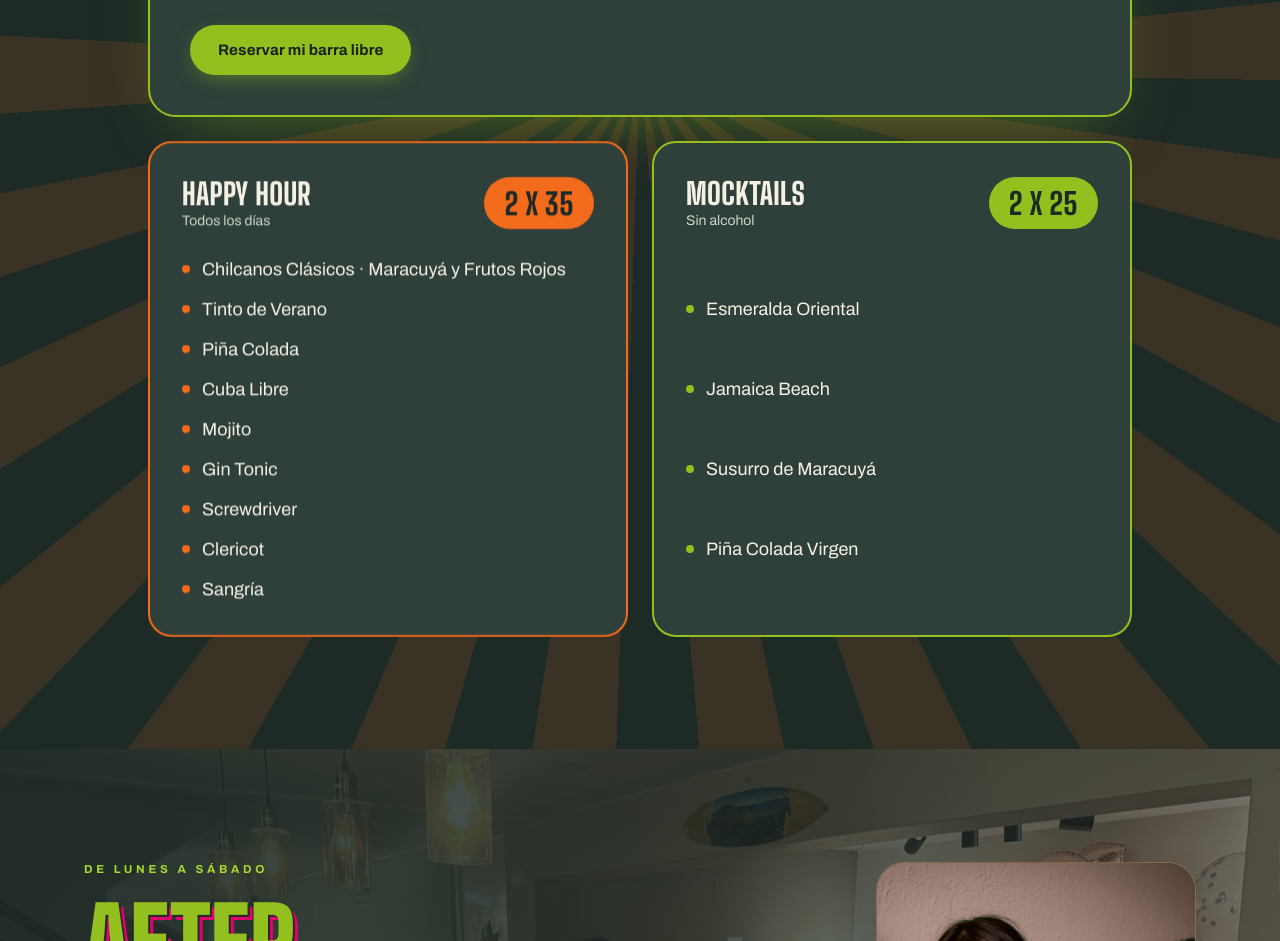
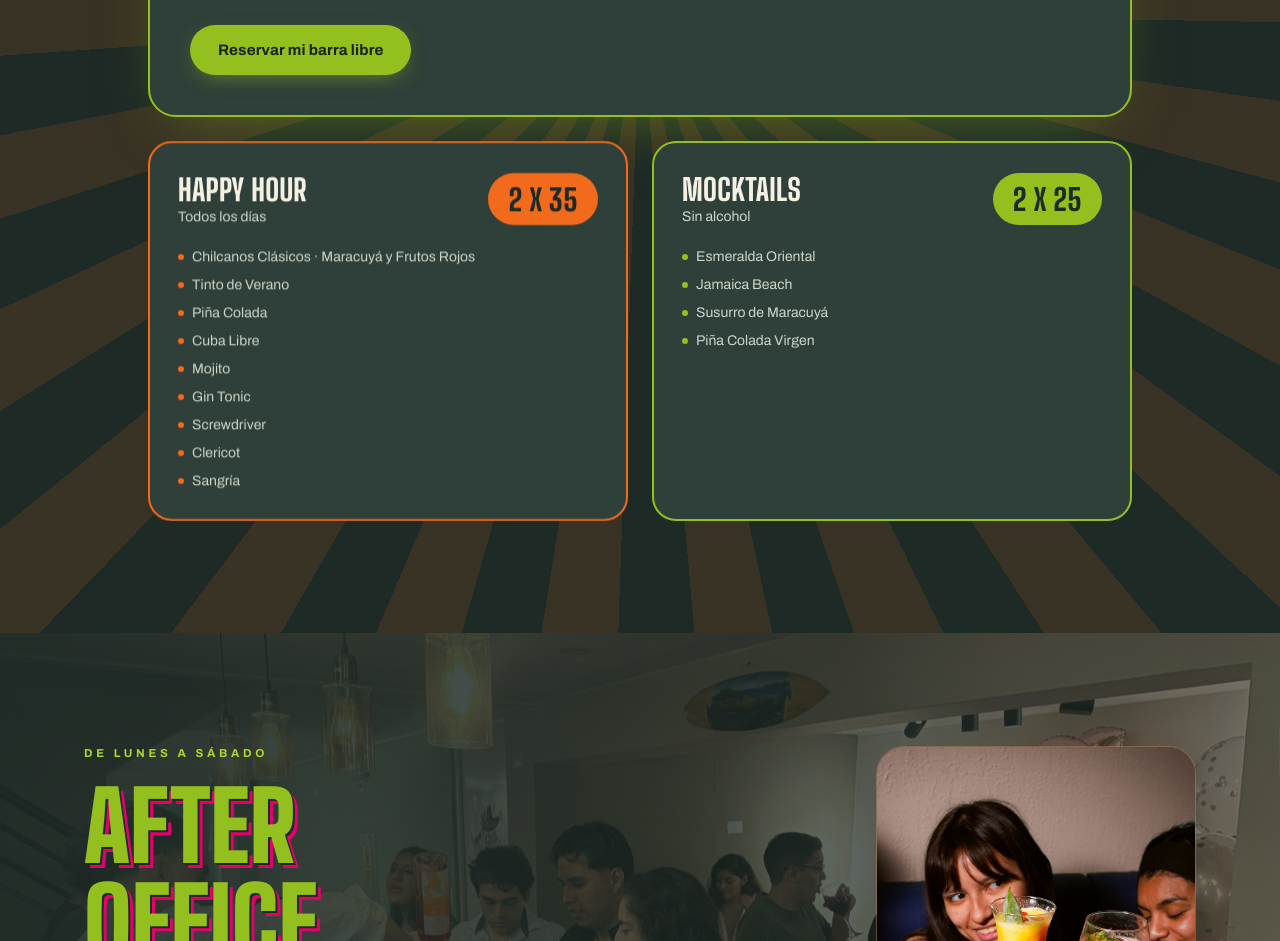
Before and after one commit to Javier1308/mestizo-web, a React (Vite) app: page / in a window 1280 px wide. Shown: the part 4678-5619 px from the top of the page. Built offline with nearby package versions, Linux system fonts and the light colour scheme.

Commit message:
Revert "fix: tarjetas de promo con letra más grande y ítems distribuidos uniformemente"
This reverts commit c4f8896e273854920dda8f35e3beecb4eb15d6b5.

```diff
--- a/src/redesign/components/Promociones.tsx
+++ b/src/redesign/components/Promociones.tsx
@@ -95,7 +95,7 @@ export default function Promociones() {
         <div className="mt-6 grid md:grid-cols-2 gap-6">
           {otherPromos.map((p, i) => (
             <Reveal key={p.title} delay={i * 90}>
-              <div className="h-full flex flex-col rounded-[1.5rem] p-7 md:p-8" style={{ background: 'var(--forest)', border: `2px solid ${p.accent}` }}>
+              <div className="h-full rounded-[1.5rem] p-7" style={{ background: 'var(--forest)', border: `2px solid ${p.accent}` }}>
                 <div className="flex items-center justify-between">
                   <div>
                     <h3 className="display text-3xl" style={{ color: 'var(--cream-text)' }}>{p.title}</h3>
@@ -103,10 +103,10 @@ export default function Promociones() {
                   </div>
                   <span className="display text-3xl rounded-full px-5 py-2" style={{ background: p.accent, color: 'var(--forest-deep)' }}>{p.price}</span>
                 </div>
-                <ul className="mt-6 flex-1 flex flex-col justify-evenly gap-3">
+                <ul className="mt-5 space-y-2">
                   {p.items.map((item) => (
-                    <li key={item} className="flex items-center gap-3 text-base md:text-lg" style={{ color: 'var(--cream-text)' }}>
-                      <span className="w-2 h-2 rounded-full shrink-0" style={{ background: p.accent }} />
+                    <li key={item} className="flex items-center gap-2 text-sm" style={{ color: 'var(--muted-cream)' }}>
+                      <span className="w-1.5 h-1.5 rounded-full shrink-0" style={{ background: p.accent }} />
                       {item}
                     </li>
                   ))}
```
